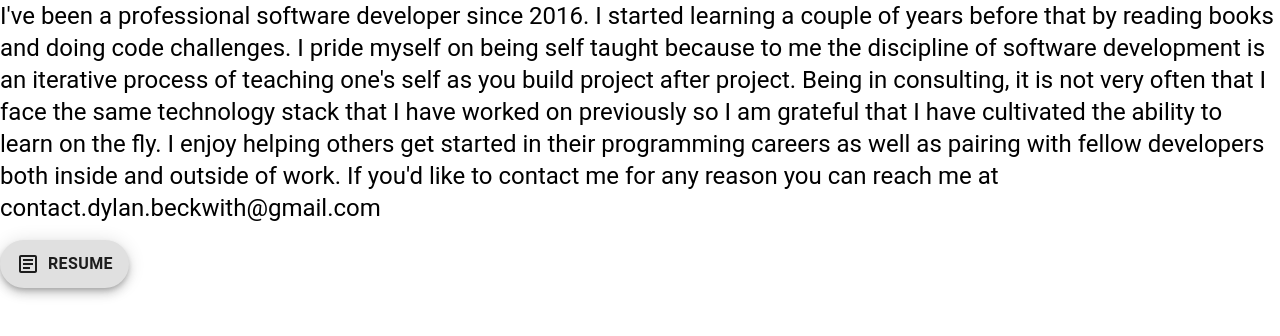
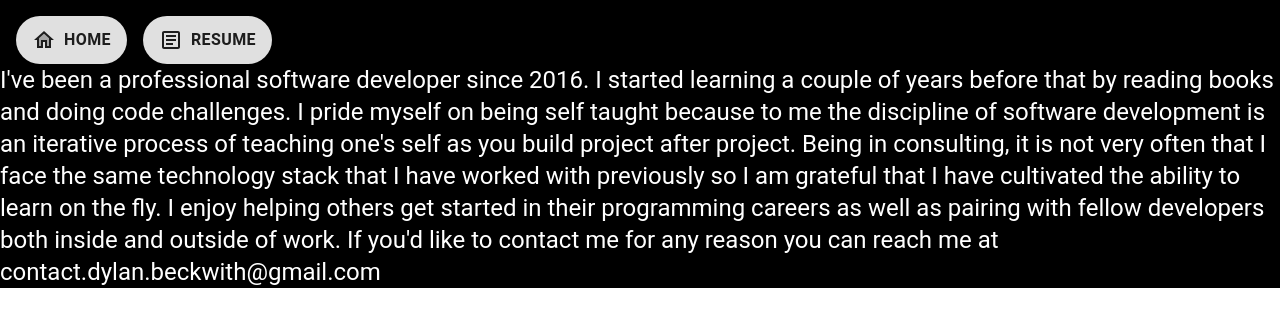
Before and after one commit to OTTTO/personal-website, a React (Create React App) app: page / in a window 1280 px wide. Shown: the top 336 px of the page. Built offline with nearby package versions, Linux system fonts and the light colour scheme; no server answers.

Commit message:
PWRX-30: Create menu and add to home/resume

```diff
--- /dev/null
+++ b/src/components/Menu.tsx
@@ -0,0 +1,29 @@
+import { ArticleOutlined, HomeTwoTone } from "@mui/icons-material";
+import { Box, Fab, Stack, Typography } from "@mui/material";
+
+export function Menu({ backgroundColor }) {
+  return (
+    <Box>
+      <Stack
+        direction="row"
+        sx={{
+          backgroundColor: { backgroundColor },
+          "padding-left": "1rem",
+        }}
+      >
+        <Fab variant="extended" href="/" sx={{ margin: "1rem 1rem 0rem 0rem" }}>
+          <HomeTwoTone sx={{ mr: 1 }} />
+          <Typography variant="h6">HOME</Typography>
+        </Fab>
+        <Fab
+          variant="extended"
+          href="/resume"
+          sx={{ margin: "1rem 1rem 0rem 0rem" }}
+        >
+          <ArticleOutlined sx={{ mr: 1 }} />
+          <Typography variant="h6">RESUME</Typography>
+        </Fab>
+      </Stack>
+    </Box>
+  );
+}
--- a/src/pages/Resume/Home.tsx
+++ b/src/pages/Home/Home.tsx
@@ -1,6 +1,7 @@
-import { Fab, ThemeProvider, Typography } from "@mui/material";
+import { ThemeProvider, Typography } from "@mui/material";
 import resumeTheme from "themes/resumeTheme";
-import ArticleOutlinedIcon from "@mui/icons-material/ArticleOutlined";
+import { Menu } from "components/Menu";
+import { Box } from "@mui/system";
 
 export function Home() {
   const intro = `I've been a professional software developer since 2016. I started learning
@@ -8,7 +9,7 @@ a couple of years before that by reading books and doing code challenges.
 I pride myself on being self taught because to me the discipline of
 software development is an iterative process of teaching one's self as you
 build project after project. Being in consulting, it is not very often
-that I face the same technology stack that I have worked on previously so
+that I face the same technology stack that I have worked with previously so
 I am grateful that I have cultivated the ability to learn on the fly. I
 enjoy helping others get started in their programming careers as well as
 pairing with fellow developers both inside and outside of work. If you'd
@@ -16,15 +17,12 @@ like to contact me for any reason you can reach me at
 contact.dylan.beckwith@gmail.com`;
   return (
     <ThemeProvider theme={resumeTheme}>
-      <Typography variant="h5">{intro}</Typography>
-      <Fab
-        variant="extended"
-        href="/resume"
-        sx={{ margin: "1rem 1rem 0rem 0rem" }}
-      >
-        <ArticleOutlinedIcon sx={{ mr: 1 }} />
-        <Typography variant="h6">RESUME</Typography>
-      </Fab>
+      <Menu backgroundColor="black" />
+      <Box sx={{ backgroundColor: "black" }}>
+        <Typography variant="h5" color="white">
+          {intro}
+        </Typography>
+      </Box>
     </ThemeProvider>
   );
 }
--- a/src/pages/Resume/Resume.tsx
+++ b/src/pages/Resume/Resume.tsx
@@ -26,8 +26,11 @@ import {
   GitHub,
   MailOutline,
   RemoveCircle,
+  HomeTwoTone,
+  ArticleOutlined,
 } from "@mui/icons-material";
 import { v4 as uuid } from "uuid";
+import { Menu } from "components/Menu";
 
 const isAuthenticated = localStorage.getItem("token");
 
@@ -359,6 +362,7 @@ export function Resume() {
 
   return (
     <ThemeProvider theme={resumeTheme}>
+      <Menu backgroundColor="black" />
       <Box
         padding="1rem 0rem 1rem 0rem"
         sx={{ backgroundColor: "black", position: "relative" }}
@@ -384,7 +388,7 @@ export function Resume() {
         <Grid
           container={true}
           justifyContent="space-between"
-          sx={{ position: "absolute", bottom: "42%" }}
+          sx={{ position: "absolute", bottom: "36%" }}
         >
           <img
             src={graphQlIcon}
@@ -402,7 +406,7 @@ export function Resume() {
         <Grid
           container={true}
           justifyContent="space-between"
-          sx={{ position: "absolute", bottom: "1rem" }}
+          sx={{ position: "absolute", bottom: "0rem" }}
         >
           <img
             src={nodeIcon}
--- a/src/router/router.tsx
+++ b/src/router/router.tsx
@@ -1,7 +1,7 @@
 import { BrowserRouter, Route, Routes } from "react-router-dom";
 import Resume from "pages/Resume/Resume";
 import AdminLogin from "pages/Login/AdminLogin";
-import { Home } from "pages/Resume/Home";
+import { Home } from "pages/Home/Home";
 
 function AppRoutes() {
   return (
```
